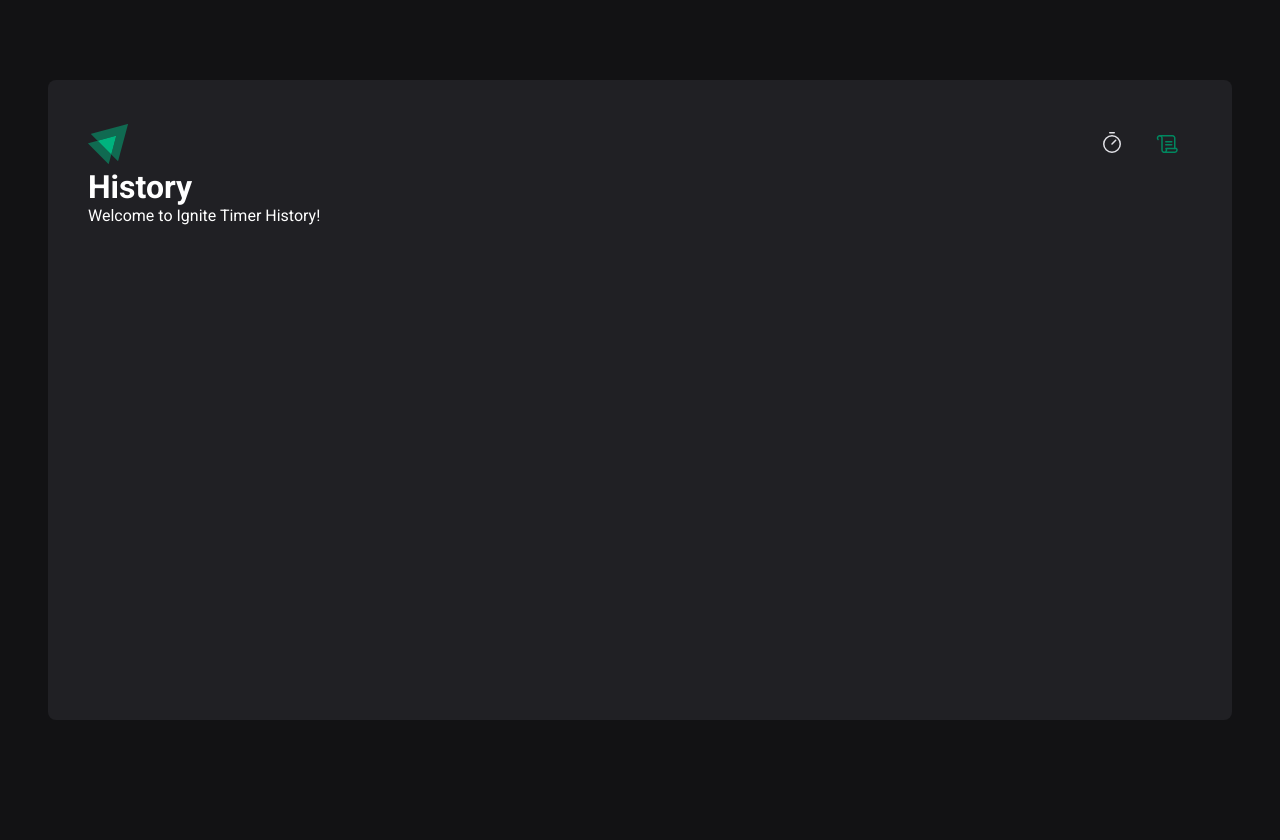
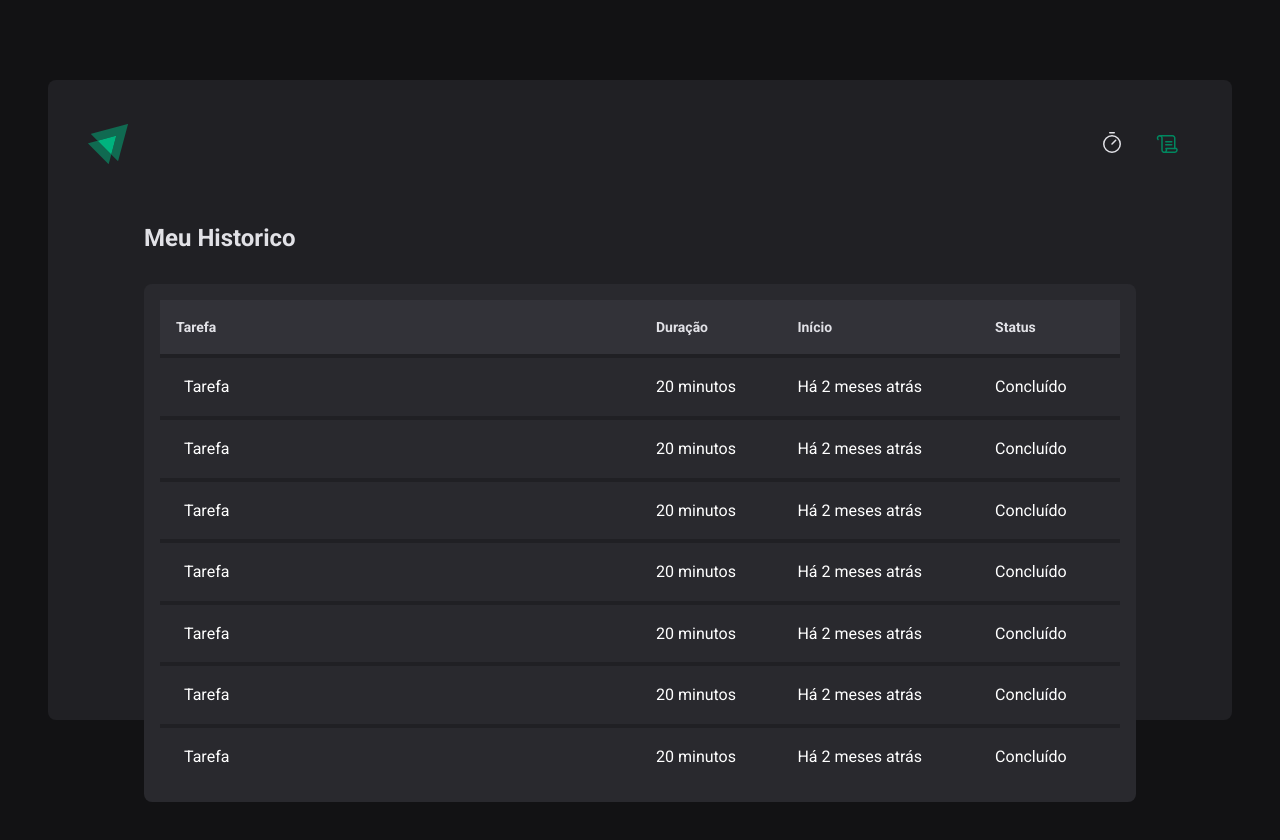
Before and after one commit to Orlandovpjunior/aprofundando_hooks, a React (Vite) app in the folder ignite-timer/: page /history in a window 1280 px wide. Shown: the top 840 px of the page. Before the commit the page ends 800 px from the top, so only its background shows below. Built offline with nearby package versions, Linux system fonts and the light colour scheme.

Commit message:
feat: implementa pagina de historico com tabelas

```diff
--- a/ignite-timer/src/pages/History.tsx
+++ /dev/null
@@ -1,10 +0,0 @@
-
-
-export function History() {
-    return (
-        <div>
-            <h1>History</h1>
-            <p>Welcome to Ignite Timer History!</p>
-        </div>
-    );
-}
--- /dev/null
+++ b/ignite-timer/src/pages/History/index.tsx
@@ -0,0 +1,67 @@
+import { HistoryContainer, HistoryList } from "./styles";
+
+
+export function History() {
+    return (
+        <HistoryContainer>
+            <h1>Meu Historico</h1>
+            <HistoryList>
+                <table>
+                    <thead>
+                        <tr>
+                            <th>Tarefa</th>
+                            <th>Duração</th>
+                            <th>Início</th>
+                            <th>Status</th>
+                        </tr>
+                    </thead>
+                    <tbody>
+                        <tr>
+                            <td>Tarefa</td>
+                            <td>20 minutos</td>
+                            <td>Há 2 meses atrás</td>
+                            <td>Concluído</td>
+                        </tr>
+                        <tr>
+                            <td>Tarefa</td>
+                            <td>20 minutos</td>
+                            <td>Há 2 meses atrás</td>
+                            <td>Concluído</td>
+                        </tr>
+                        <tr>
+                            <td>Tarefa</td>
+                            <td>20 minutos</td>
+                            <td>Há 2 meses atrás</td>
+                            <td>Concluído</td>
+                        </tr>
+                        <tr>
+                            <td>Tarefa</td>
+                            <td>20 minutos</td>
+                            <td>Há 2 meses atrás</td>
+                            <td>Concluído</td>
+                        </tr>
+                        <tr>
+                            <td>Tarefa</td>
+                            <td>20 minutos</td>
+                            <td>Há 2 meses atrás</td>
+                            <td>Concluído</td>
+                        </tr>
+                        <tr>
+                            <td>Tarefa</td>
+                            <td>20 minutos</td>
+                            <td>Há 2 meses atrás</td>
+                            <td>Concluído</td>
+                        </tr>
+                        <tr>
+                            <td>Tarefa</td>
+                            <td>20 minutos</td>
+                            <td>Há 2 meses atrás</td>
+                            <td>Concluído</td>
+                        </tr>
+                    </tbody>
+                </table>
+
+            </HistoryList>
+        </HistoryContainer>
+    );
+}
--- /dev/null
+++ b/ignite-timer/src/pages/History/styles.ts
@@ -0,0 +1,66 @@
+import styled from "styled-components";
+
+export const HistoryContainer = styled.div`
+    flex: 1;
+    padding: 3.5rem;
+    display: flex;
+    flex-direction: column;
+
+    h1{
+        font-size: 1.5rem;
+        color: ${(props) => props.theme["gray-100"]};
+    }
+`;
+
+export const HistoryList = styled.div`
+    flex: 1;
+    overflow: auto;
+    margin-top: 2rem;
+    border-radius: 8px;
+    background: ${(props) => props.theme["gray-700"]};
+    padding: 1rem;
+
+    table{
+        width: 100%;
+        border-collapse: collapse;
+        min-width: 600px;
+
+        th{
+            background: ${(props) => props.theme["gray-600"]};
+            padding: 1rem;
+            text-align: left;
+            color: ${(props) => props.theme["gray-100"]};
+            font-size: 0.875rem;
+            line-height: 1.6;
+        }
+
+        &:first-child{
+            border-top-left-radius: 8px;
+            padding-left: 1.5rem;
+        }
+
+        &:last-child{
+            border-bottom-left-radius: 8px;
+            padding-right: 1.5rem;
+        }
+
+        td{
+            background: ${(props) => props.theme["gray-700"]};
+            border-top: 4px solid ${(props) => props.theme["gray-800"]};
+            padding: 1rem;
+            font-size: 0%.875;
+            line-height: 1.6;
+
+            &:first-child{
+                width: 50%;
+                padding-left: 1.5rem;
+            }
+
+            &:last-child{
+                padding-right: 1.5rem;
+            }
+        }
+
+
+    }
+`;
--- a/ignite-timer/src/pages/Home/index.tsx
+++ b/ignite-timer/src/pages/Home/index.tsx
@@ -1,5 +1,5 @@
 import { Play } from "phosphor-react";
-import { CountdownContainer, FormContainer, HomeContainer, Separator } from "./styles";
+import { CountdownContainer, FormContainer, HomeContainer, MinutesAmountInput, Separator, StartCountdownButton, TaskInput } from "./styles";
 
 
 export function Home() {
@@ -8,9 +8,26 @@
             <form action="task">
                 <FormContainer>
                     <label htmlFor="">Vou trabalhar em</label>
-                    <input id="task" />
+                    <TaskInput
+                        id="task"
+                        placeholder="Dê um nome para o seu projeto"
+                        list="taskSuggestions"
+                    />
+                    <datalist id="taskSuggestions">
+                        <option value="Projeto 1" />
+                        <option value="Projeto 2" />
+                        <option value="Projeto 3" />
+
+                    </datalist>
                     <label htmlFor="">durante</label>
-                    <input type="number" id="minutesAmount" />
+                    <MinutesAmountInput
+                        type="number"
+                        id="minutesAmount"
+                        placeholder="00"
+                        step={5}
+                        min={5}
+                        max={60}
+                    />
                     <span>minutos.</span>
                 </FormContainer>
 
@@ -21,10 +38,10 @@
                     <span>0</span>
                     <span>0</span>
                 </CountdownContainer>
-                <button type="submit">
+                <StartCountdownButton disabled type="submit">
                     <Play size={24} />
                     Começar
-                </button>
+                </StartCountdownButton>
             </form>
         </HomeContainer>
     );
--- a/ignite-timer/src/pages/Home/styles.ts
+++ b/ignite-timer/src/pages/Home/styles.ts
@@ -14,6 +14,65 @@
         gap: 3.5rem;
     }
 `;
+
+export const StartCountdownButton = styled.button`
+    width: 100%;
+    padding: 1rem;
+    border: 0;
+    border-radius: 8px;
+    display: flex;
+    align-items: center;
+    justify-content: center;
+    gap: 0.5rem;
+    font-weight: bold;
+    cursor: pointer;
+    background: ${(props) => props.theme["green-500"]};
+    color: ${(props) => props.theme["gray-100"]};
+
+    &:disabled{
+        opacity: 0.7;
+        cursor: not-allowed;
+    }
+
+    &:not(:disabled):hover{
+        background: ${(props) => props.theme["green-700"]};
+    }
+`;
+
+const BaseInput = styled.input`
+    background: transparent;
+    height: 2.5rem;
+    border: 0;
+    border-bottom: 2px solid ${(props) => props.theme["gray-500"]};
+    font-weight: bold;
+    font-size: inherit;
+    padding: 0 0.5rem;
+    color: ${(props) => props.theme["gray-100"]};
+
+    &:focus{
+        box-shadow: none;
+        border-color: ${(props) => props.theme["green-500"]};
+        outline: 0;
+    }
+
+    &:placeholder{
+        color: ${(props) => props.theme["gray-500"]};
+    }
+`;
+
+export const TaskInput = styled(BaseInput)`
+    flex: 1;
+
+    &::-webkit-calendar-picker-indicator{
+        display: none !important;
+    }
+
+`;
+export const MinutesAmountInput = styled(BaseInput)`
+    width: 4rem;
+
+`;
+
 
 export const CountdownContainer = styled.div`
     font-family: "Roboto Mono", monospace;
```
Also changed, not shown: ignite-timer/src/@types/styled.d.ts (+6 -4 lines).
